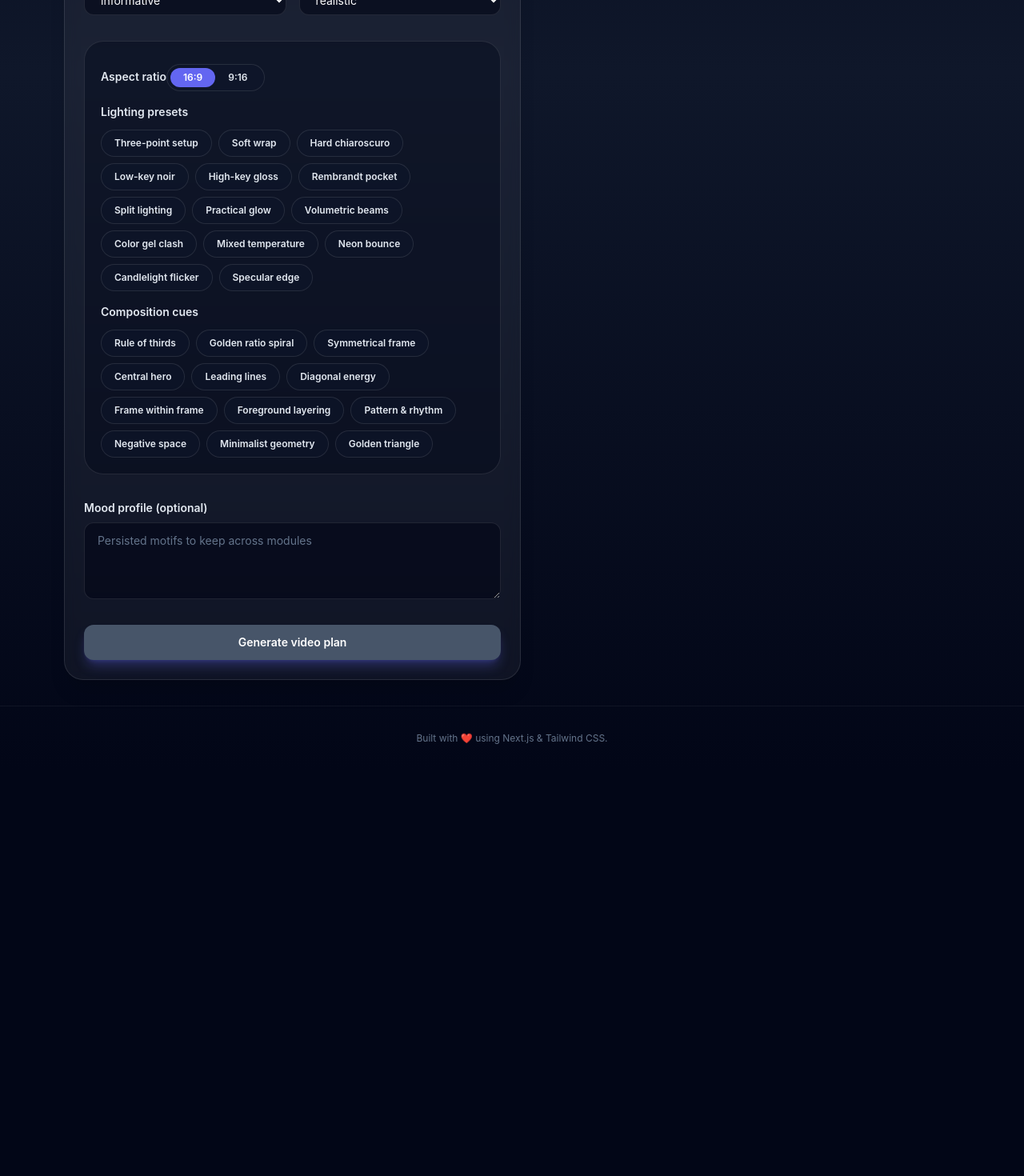
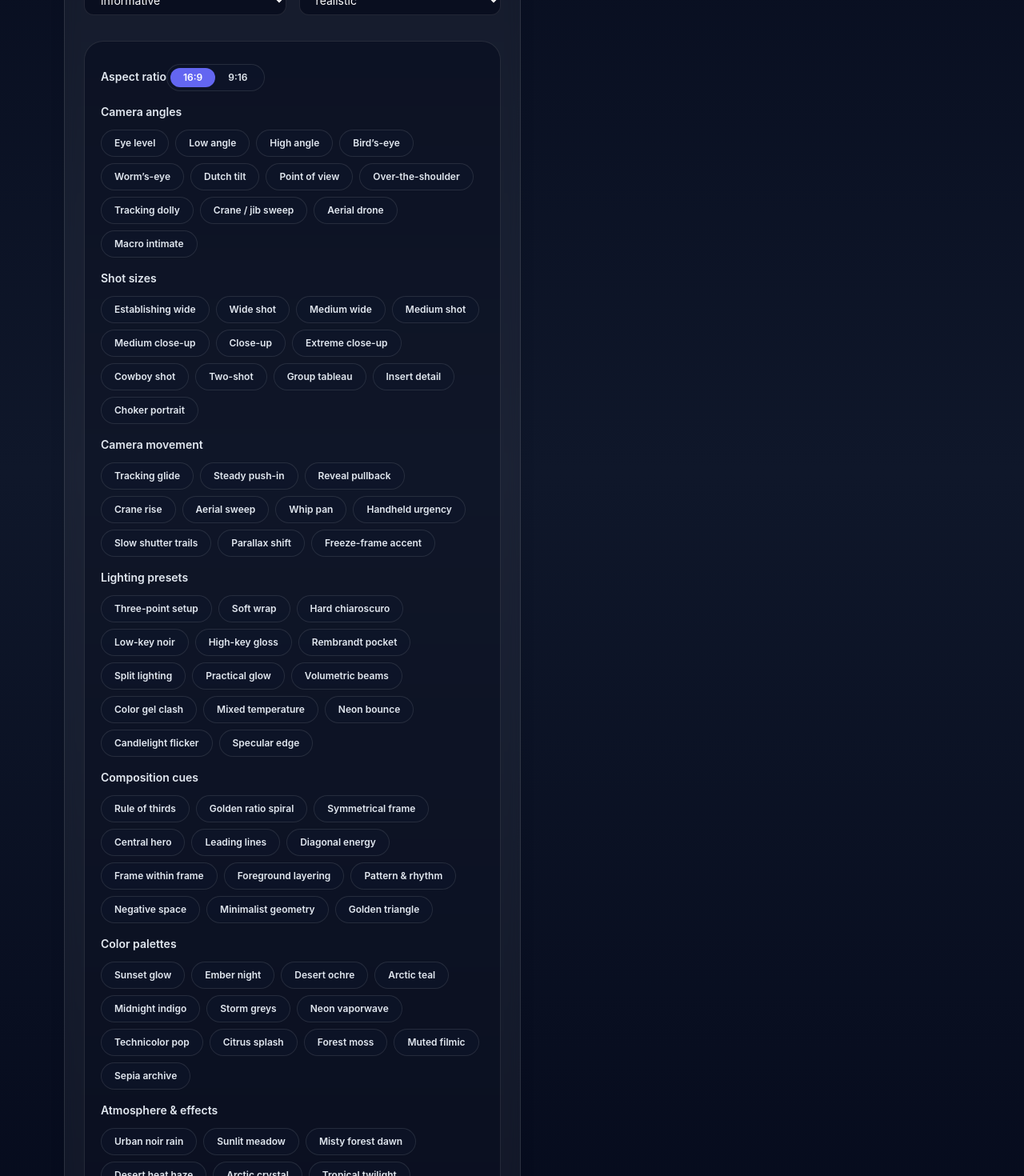
Before and after one commit to kc204/vision-, a Next.js app: page /video in a window 1280 px wide. Shown: the part 780-2250 px from the top of the page at 80% size. Before the commit the page ends 1743 px from the top, so only its background shows below. Built offline with nearby package versions, Linux system fonts and the light colour scheme.

Commit message:
Expand video plan cinematic controls

```diff
--- a/src/app/(builders)/video/page.tsx
+++ b/src/app/(builders)/video/page.tsx
@@ -6,8 +6,13 @@ import { CopyButton } from "@/components/copy-button";
 import { Tooltip } from "@/components/Tooltip";
 import type { DirectorRequest, VideoPlanPayload, VideoPlanResponse } from "@/lib/directorTypes";
 import {
+  atmosphere,
+  cameraAngles,
+  cameraMovement,
+  colorPalettes,
   composition,
   lightingStyles,
+  shotSizes,
   type VisualOption,
 } from "@/lib/visualOptions";
 
@@ -41,12 +46,74 @@ export default function VideoBuilderPage() {
   const [tone, setTone] = useState<VideoPlanPayload["tone"]>("informative");
   const [visualStyle, setVisualStyle] = useState<VideoPlanPayload["visual_style"]>("realistic");
   const [aspectRatio, setAspectRatio] = useState<VideoPlanPayload["aspect_ratio"]>("16:9");
+  const [cameraAngleSelection, setCameraAngleSelection] = useState<string[]>([]);
+  const [shotSizeSelection, setShotSizeSelection] = useState<string[]>([]);
+  const [cameraMovementSelection, setCameraMovementSelection] = useState<string[]>([]);
   const [lightingSelection, setLightingSelection] = useState<string[]>([]);
   const [compositionSelection, setCompositionSelection] = useState<string[]>([]);
+  const [colorPaletteSelection, setColorPaletteSelection] = useState<string[]>([]);
+  const [atmosphereSelection, setAtmosphereSelection] = useState<string[]>([]);
   const [moodProfile, setMoodProfile] = useState("");
   const [isSubmitting, setIsSubmitting] = useState(false);
   const [error, setError] = useState<string | null>(null);
   const [result, setResult] = useState<VideoPlanResult | null>(null);
+
+  const cinematicControlGroups: Array<{
+    label: string;
+    options: VisualOption[];
+    selected: string[];
+    onToggle: (id: string) => void;
+  }> = [
+    {
+      label: "Camera angles",
+      options: cameraAngles,
+      selected: cameraAngleSelection,
+      onToggle: (id) =>
+        setCameraAngleSelection((previous) => toggleSelection(previous, id)),
+    },
+    {
+      label: "Shot sizes",
+      options: shotSizes,
+      selected: shotSizeSelection,
+      onToggle: (id) =>
+        setShotSizeSelection((previous) => toggleSelection(previous, id)),
+    },
+    {
+      label: "Camera movement",
+      options: cameraMovement,
+      selected: cameraMovementSelection,
+      onToggle: (id) =>
+        setCameraMovementSelection((previous) => toggleSelection(previous, id)),
+    },
+    {
+      label: "Lighting presets",
+      options: lightingStyles,
+      selected: lightingSelection,
+      onToggle: (id) =>
+        setLightingSelection((previous) => toggleSelection(previous, id)),
+    },
+    {
+      label: "Composition cues",
+      options: composition,
+      selected: compositionSelection,
+      onToggle: (id) =>
+        setCompositionSelection((previous) => toggleSelection(previous, id)),
+    },
+    {
+      label: "Color palettes",
+      options: colorPalettes,
+      selected: colorPaletteSelection,
+      onToggle: (id) =>
+        setColorPaletteSelection((previous) => toggleSelection(previous, id)),
+    },
+    {
+      label: "Atmosphere & effects",
+      options: atmosphere,
+      selected: atmosphereSelection,
+      onToggle: (id) =>
+        setAtmosphereSelection((previous) => toggleSelection(previous, id)),
+    },
+  ];
 
   const canSubmit = useMemo(() => {
     return visionSeedText.trim().length > 0 && scriptText.trim().length > 0 && !isSubmitting;
@@ -61,6 +128,41 @@ export default function VideoBuilderPage() {
     setResult(null);
 
     try {
+      const cinematicControlOptions: NonNullable<
+        VideoPlanPayload["cinematic_control_options"]
+      > = {};
+
+      if (cameraAngleSelection.length) {
+        cinematicControlOptions.cameraAngles = cameraAngleSelection;
+      }
+
+      if (shotSizeSelection.length) {
+        cinematicControlOptions.shotSizes = shotSizeSelection;
+      }
+
+      if (cameraMovementSelection.length) {
+        cinematicControlOptions.cameraMovement = cameraMovementSelection;
+      }
+
+      if (lightingSelection.length) {
+        cinematicControlOptions.lightingStyles = lightingSelection;
+      }
+
+      if (compositionSelection.length) {
+        cinematicControlOptions.composition = compositionSelection;
+      }
+
+      if (colorPaletteSelection.length) {
+        cinematicControlOptions.colorPalettes = colorPaletteSelection;
+      }
+
+      if (atmosphereSelection.length) {
+        cinematicControlOptions.atmosphere = atmosphereSelection;
+      }
+
+      const hasCinematicControls =
+        Object.keys(cinematicControlOptions).length > 0;
+
       const payload: VideoPlanPayload = {
         vision_seed_text: visionSeedText.trim(),
         script_text: scriptText.trim(),
@@ -68,13 +170,9 @@ export default function VideoBuilderPage() {
         visual_style: visualStyle,
         aspect_ratio: aspectRatio,
         mood_profile: moodProfile.trim().length ? moodProfile.trim() : null,
-        lighting_and_composition_options:
-          lightingSelection.length || compositionSelection.length
-            ? {
-                lightingStyles: lightingSelection.length ? lightingSelection : undefined,
-                composition: compositionSelection.length ? compositionSelection : undefined,
-              }
-            : undefined,
+        cinematic_control_options: hasCinematicControls
+          ? cinematicControlOptions
+          : undefined,
       };
 
       const requestPayload: DirectorRequest = {
@@ -189,22 +287,15 @@ export default function VideoBuilderPage() {
             </div>
           </div>
 
-          <VideoOptionMultiSelect
-            label="Lighting presets"
-            options={lightingStyles}
-            selected={lightingSelection}
-            onToggle={(id) =>
-              setLightingSelection((previous) => toggleSelection(previous, id))
-            }
-          />
-          <VideoOptionMultiSelect
-            label="Composition cues"
-            options={composition}
-            selected={compositionSelection}
-            onToggle={(id) =>
-              setCompositionSelection((previous) => toggleSelection(previous, id))
-            }
-          />
+          {cinematicControlGroups.map((group) => (
+            <VideoOptionMultiSelect
+              key={group.label}
+              label={group.label}
+              options={group.options}
+              selected={group.selected}
+              onToggle={group.onToggle}
+            />
+          ))}
         </div>
 
         <div className="flex flex-col gap-2">
--- a/src/app/api/director/route.ts
+++ b/src/app/api/director/route.ts
@@ -150,7 +150,7 @@ function parseVideoPlanPayload(value: unknown): ValidationResult {
     visual_style,
     aspect_ratio,
     mood_profile = null,
-    lighting_and_composition_options,
+    cinematic_control_options,
   } = value as UnknownRecord;
 
   if (!isNonEmptyString(vision_seed_text)) {
@@ -189,29 +189,11 @@ function parseVideoPlanPayload(value: unknown): ValidationResult {
     return { ok: false, error: "aspect_ratio is invalid" };
   }
 
-  let lighting_and_composition: VideoPlanPayload["lighting_and_composition_options"] | undefined;
-
-  if (lighting_and_composition_options !== undefined) {
-    if (!isRecord(lighting_and_composition_options)) {
-      return { ok: false, error: "lighting_and_composition_options must be an object" };
-    }
-
-    const lightingStyles = parseOptionalStringArray(
-      lighting_and_composition_options.lightingStyles
-    );
-    const composition = parseOptionalStringArray(
-      lighting_and_composition_options.composition
-    );
-
-    lighting_and_composition = {};
-
-    if (lightingStyles) {
-      lighting_and_composition.lightingStyles = lightingStyles;
-    }
-
-    if (composition) {
-      lighting_and_composition.composition = composition;
-    }
+  const cinematicControls = parseCinematicControlSelections(
+    cinematic_control_options
+  );
+  if (!cinematicControls.ok) {
+    return cinematicControls;
   }
 
   const payload: VideoPlanPayload = {
@@ -221,7 +203,7 @@ function parseVideoPlanPayload(value: unknown): ValidationResult {
     visual_style: visual_style as VideoPlanPayload["visual_style"],
     aspect_ratio: aspect_ratio as VideoPlanPayload["aspect_ratio"],
     mood_profile: parseNullableString(mood_profile),
-    lighting_and_composition_options: lighting_and_composition,
+    cinematic_control_options: cinematicControls.value,
   };
 
   return { ok: true, value: payload };
@@ -302,6 +284,44 @@ function parseSelections(value: unknown):
   return { ok: true, value: selections };
 }
 
+function parseCinematicControlSelections(value: unknown):
+  | { ok: true; value: VideoPlanPayload["cinematic_control_options"] }
+  | { ok: false; error: string } {
+  if (value === undefined) {
+    return { ok: true, value: undefined };
+  }
+
+  if (!isRecord(value)) {
+    return { ok: false, error: "cinematic_control_options must be an object" };
+  }
+
+  const keys: Array<
+    keyof NonNullable<VideoPlanPayload["cinematic_control_options"]>
+  > = [
+    "cameraAngles",
+    "shotSizes",
+    "composition",
+    "cameraMovement",
+    "lightingStyles",
+    "colorPalettes",
+    "atmosphere",
+  ];
+
+  const selections: NonNullable<VideoPlanPayload["cinematic_control_options"]> = {};
+
+  for (const key of keys) {
+    const list = parseOptionalStringArray(value[key]);
+    if (list && list.length > 0) {
+      selections[key] = list;
+    }
+  }
+
+  return {
+    ok: true,
+    value: Object.keys(selections).length ? selections : undefined,
+  };
+}
+
 function parseOptionalStringArray(value: unknown): string[] | undefined {
   if (value === undefined || value === null) {
     return undefined;
--- a/src/lib/directorTypes.ts
+++ b/src/lib/directorTypes.ts
@@ -30,9 +30,14 @@ export type VideoPlanPayload = {
   visual_style: "realistic" | "stylized" | "anime" | "mixed-media";
   aspect_ratio: "16:9" | "9:16";
   mood_profile: string | null;
-  lighting_and_composition_options?: {
+  cinematic_control_options?: {
+    cameraAngles?: string[];
+    shotSizes?: string[];
+    composition?: string[];
+    cameraMovement?: string[];
     lightingStyles?: string[];
-    composition?: string[];
+    colorPalettes?: string[];
+    atmosphere?: string[];
   };
 };
 
--- a/src/lib/prompts/directorCore.ts
+++ b/src/lib/prompts/directorCore.ts
@@ -194,7 +194,15 @@ INPUT SHAPE:
   "visual_style": "realistic" | "stylized" | "anime" | "mixed-media",
   "aspect_ratio": "16:9" | "9:16",
   "mood_profile": string | null,
-  "lighting_and_composition_options": { ...optional ids from glossary... }
+  "cinematic_control_options": {
+    "cameraAngles"?: string[],
+    "shotSizes"?: string[],
+    "composition"?: string[],
+    "cameraMovement"?: string[],
+    "lightingStyles"?: string[],
+    "colorPalettes"?: string[],
+    "atmosphere"?: string[]
+  }
 }
 Plus optional inspiration images/video references.
 
```
